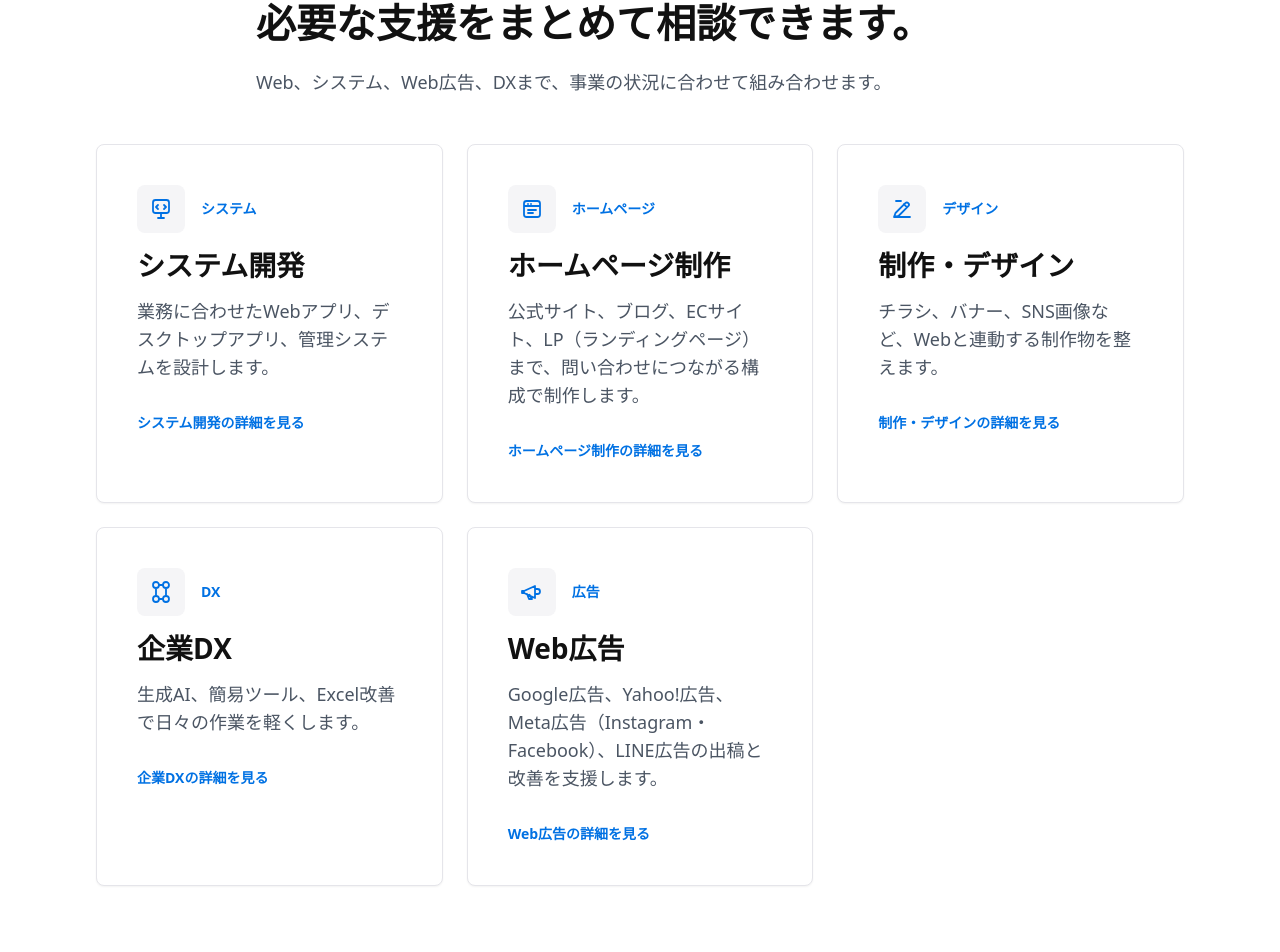
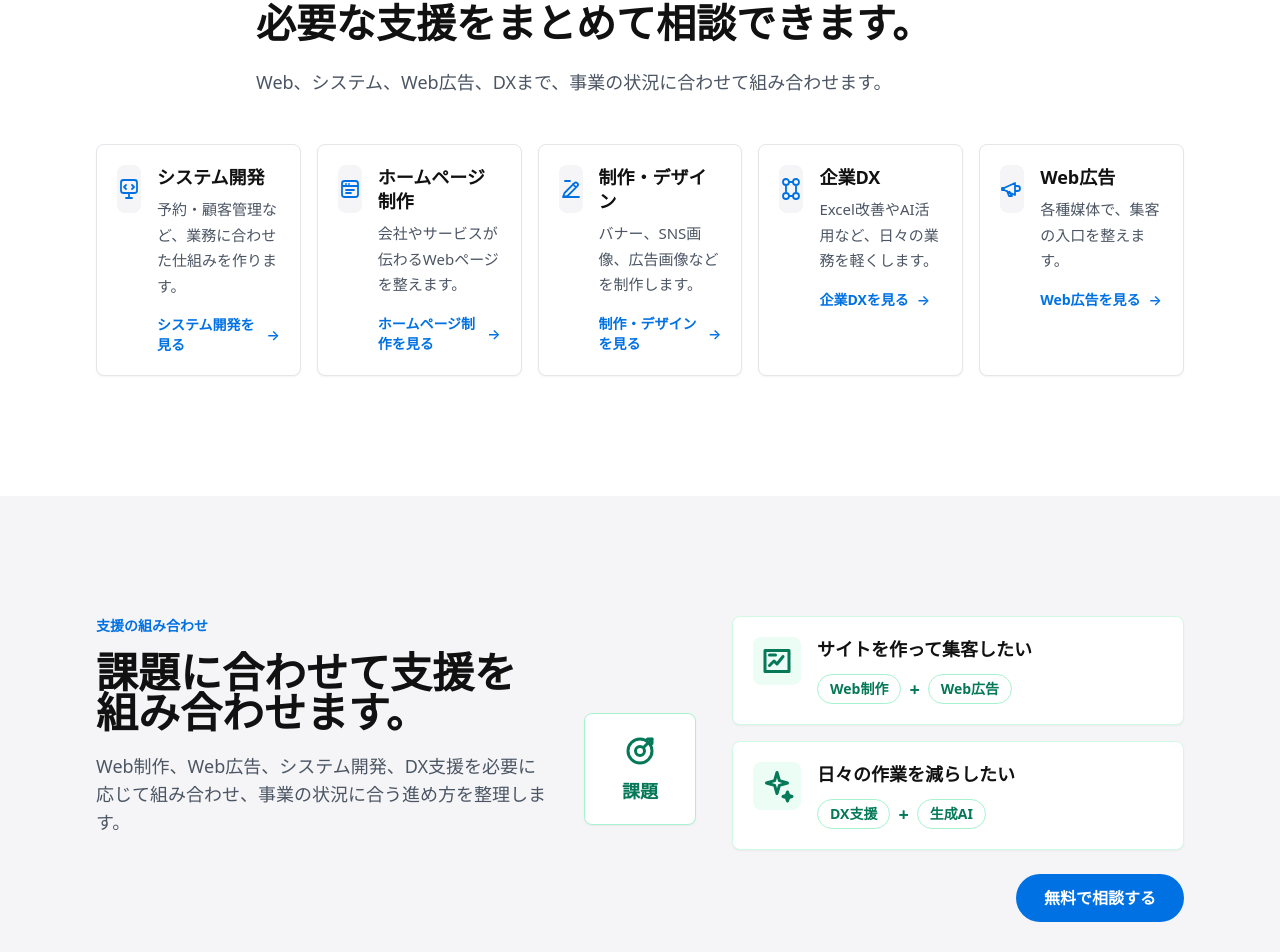
Before and after one commit to iwamitsuco/officialSite, a Next.js app: page / in a window 1280 px wide. Shown: the part 1810-2762 px from the top of the page. Built offline with nearby package versions, Linux system fonts and the light colour scheme.

Commit message:
Compact homepage service cards

```diff
--- a/app/page.tsx
+++ b/app/page.tsx
@@ -80,9 +80,9 @@ export default function HomePage() {
       <section className="section-space">
         <div className="container-site">
           <SectionTitle label="Services" title="必要な支援をまとめて相談できます。" description="Web、システム、Web広告、DXまで、事業の状況に合わせて組み合わせます。" />
-          <div className="mt-12 grid gap-6 md:grid-cols-2 lg:grid-cols-3">
+          <div className="mt-12 grid gap-4 md:grid-cols-2 lg:grid-cols-5">
             {services.map((service) => (
-              <ServiceCard service={service} key={service.slug} />
+              <ServiceCard service={service} key={service.slug} compact />
             ))}
           </div>
         </div>
--- a/components/sections/ServiceCard.tsx
+++ b/components/sections/ServiceCard.tsx
@@ -3,6 +3,7 @@ import type { Service } from "@/types";
 
 type ServiceCardProps = {
   service: Service;
+  compact?: boolean;
 };
 
 const iconPaths: Record<string, string> = {
@@ -23,7 +24,36 @@ function ServiceIcon({ slug }: { slug: string }) {
   );
 }
 
-export function ServiceCard({ service }: ServiceCardProps) {
+const compactDescriptions: Record<string, string> = {
+  "system-development": "予約・顧客管理など、業務に合わせた仕組みを作ります。",
+  website: "会社やサービスが伝わるWebページを整えます。",
+  design: "バナー、SNS画像、広告画像などを制作します。",
+  dx: "Excel改善やAI活用など、日々の業務を軽くします。",
+  "web-advertising": "各種媒体で、集客の入口を整えます。"
+};
+
+export function ServiceCard({ service, compact = false }: ServiceCardProps) {
+  if (compact) {
+    return (
+      <Link
+        className="flex min-h-full rounded-lg border border-apple-border bg-white p-5 shadow-sm transition hover:-translate-y-0.5 hover:shadow-soft focus-visible:outline focus-visible:outline-2 focus-visible:outline-offset-2 focus-visible:outline-apple-blue"
+        href={`/services/${service.slug}`}
+      >
+        <div className="flex gap-4">
+          <ServiceIcon slug={service.slug} />
+          <div className="min-w-0">
+            <h3 className="text-lg font-semibold leading-[1.35] text-apple-text">{service.title}</h3>
+            <p className="mt-2 text-[15px] leading-[1.7] text-apple-sub">{compactDescriptions[service.slug] ?? service.description}</p>
+            <span className="mt-4 inline-flex items-center gap-2 text-sm font-semibold text-apple-blue">
+              {service.title}を見る
+              <span aria-hidden="true">→</span>
+            </span>
+          </div>
+        </div>
+      </Link>
+    );
+  }
+
   return (
     <Link className="subtle-card block" href={`/services/${service.slug}`}>
       <div className="flex items-center gap-4">
```
